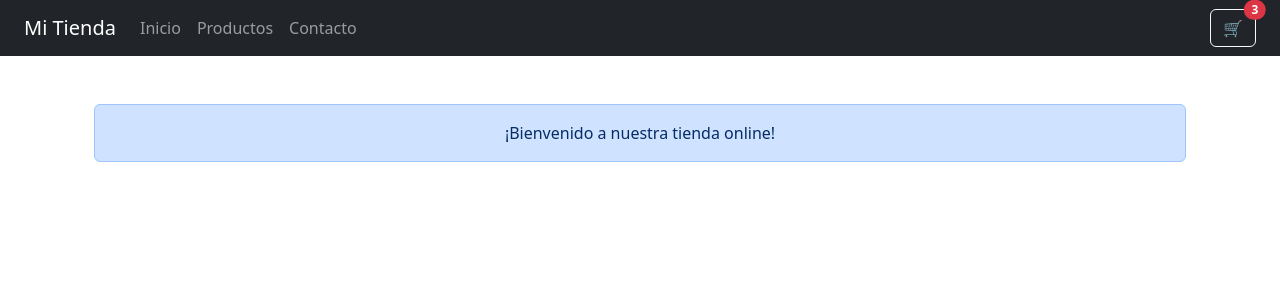
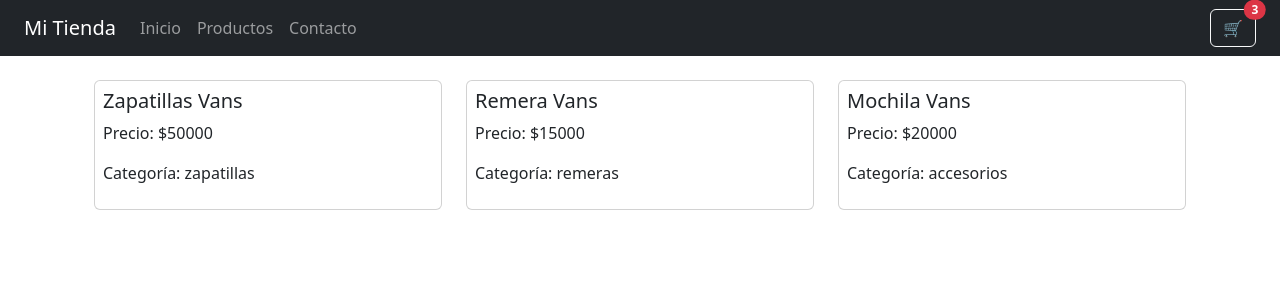
Before and after one commit to Jonarias98/CreaTuLanding1-Arias, a React (Vite) app: page / in a window 1280 px wide. Shown: the top 300 px of the page. Built offline with nearby package versions, Linux system fonts and the light colour scheme.

Commit message:
rutas y detalle de productos

```diff
--- a/package.json
+++ b/package.json
@@ -12,7 +12,8 @@
   "dependencies": {
     "bootstrap": "^5.3.7",
     "react": "^19.1.0",
-    "react-dom": "^19.1.0"
+    "react-dom": "^19.1.0",
+    "react-router-dom": "^7.9.1"
   },
   "devDependencies": {
     "@eslint/js": "^9.30.1",
--- a/src/App.jsx
+++ b/src/App.jsx
@@ -1,14 +1,34 @@
+import { BrowserRouter, Routes, Route } from "react-router-dom";
 import NavBar from "./components/NavBar";
 import ItemListContainer from "./components/ItemListContainer";
+import ItemDetailContainer from "./components/ItemDetailContainer";
 
 function App() {
   return (
-    <>
+    <BrowserRouter>
       <NavBar />
       <main className="container-md mt-4">
-        <ItemListContainer saludo="¡Bienvenido a nuestra tienda online!" />
+        <Routes>
+          {/* Home */}
+          <Route
+            path="/"
+            element={<ItemListContainer saludo="¡Bienvenido a nuestra tienda online!" />}
+          />
+
+          {/* Categorías */}
+          <Route
+            path="/category/:categoryId"
+            element={<ItemListContainer saludo="Productos por categoría" />}
+          />
+
+          {/* Detalle de producto */}
+          <Route path="/item/:itemId" element={<ItemDetailContainer />} />
+
+          {/* Página 404 */}
+          <Route path="*" element={<h2>404 - Página no encontrada</h2>} />
+        </Routes>
       </main>
-    </>
+    </BrowserRouter>
   );
 }
 
--- /dev/null
+++ b/src/components/ItemDetailContainer.jsx
@@ -0,0 +1,38 @@
+import { useEffect, useState } from "react";
+import { useParams } from "react-router-dom";
+
+const products = [
+  { id: 1, name: "Zapatillas Vans", price: 50000, category: "zapatillas" },
+  { id: 2, name: "Remera Vans", price: 15000, category: "remeras" },
+  { id: 3, name: "Mochila Vans", price: 20000, category: "accesorios" },
+];
+
+const getProductById = (id) => {
+  return new Promise((resolve) => {
+    setTimeout(() => {
+      resolve(products.find((prod) => prod.id === Number(id)));
+    }, 1000);
+  });
+};
+
+function ItemDetailContainer() {
+  const { itemId } = useParams();
+  const [product, setProduct] = useState(null);
+
+  useEffect(() => {
+    getProductById(itemId).then((res) => setProduct(res));
+  }, [itemId]);
+
+  if (!product) return <p>Cargando producto...</p>;
+
+  return (
+    <div>
+      <h2>{product.name}</h2>
+      <p>Precio: ${product.price}</p>
+      <p>Categoría: {product.category}</p>
+      {/* Aquí luego podés agregar ItemCount para unidades */}
+    </div>
+  );
+}
+
+export default ItemDetailContainer;
--- /dev/null
+++ b/src/components/ItemList.jsx
@@ -0,0 +1,17 @@
+const ItemList = ({ products }) => {
+  return (
+    <div className="row">
+      {products.map((product) => (
+        <div key={product.id} className="col-md-4 mb-3">
+          <div className="card p-2">
+            <h5>{product.name}</h5>
+            <p>Precio: ${product.price}</p>
+            <p>Categoría: {product.category}</p>
+          </div>
+        </div>
+      ))}
+    </div>
+  );
+};
+
+export default ItemList;
--- a/src/components/ItemListContainer.jsx
+++ b/src/components/ItemListContainer.jsx
@@ -1,11 +1,41 @@
-const ItemListContainer = ({ saludo }) => {
+import { useEffect, useState } from "react";
+import { useParams } from "react-router-dom";
+import ItemList from "./ItemList";
+
+const products = [
+  { id: 1, name: "Zapatillas Vans", price: 50000, category: "zapatillas" },
+  { id: 2, name: "Remera Vans", price: 15000, category: "remeras" },
+  { id: 3, name: "Mochila Vans", price: 20000, category: "accesorios" },
+];
+
+const getProducts = () => {
+  return new Promise((resolve) => {
+    setTimeout(() => {
+      resolve(products);
+    }, 1000);
+  });
+};
+
+function ItemListContainer({ greeting }) {
+  const [items, setItems] = useState([]);
+  const { categoryId } = useParams();
+
+  useEffect(() => {
+    getProducts().then((res) => {
+      if (categoryId) {
+        setItems(res.filter((prod) => prod.category === categoryId));
+      } else {
+        setItems(res);
+      }
+    });
+  }, [categoryId]);
+
   return (
-    <div className="container mt-5">
-      <div className="alert alert-primary text-center" role="alert">
-        {saludo}
-      </div>
+    <div className="container">
+      <h2>{greeting}</h2>
+      <ItemList products={items} />
     </div>
   );
-};
+}
 
 export default ItemListContainer;
--- a/src/components/NavBar.jsx
+++ b/src/components/NavBar.jsx
@@ -1,29 +1,32 @@
+import { Link } from "react-router-dom";
 import CartWidget from "./CartWidget";
 
 const NavBar = () => {
   return (
     <nav className="navbar navbar-expand-lg navbar-dark bg-dark px-4">
-      <a className="navbar-brand" href="#">
+      <Link className="navbar-brand" to="/">
         Mi Tienda
-      </a>
+      </Link>
+
       <div className="collapse navbar-collapse">
         <ul className="navbar-nav me-auto">
           <li className="nav-item">
-            <a className="nav-link" href="#">
+            <Link className="nav-link" to="/">
               Inicio
-            </a>
+            </Link>
           </li>
           <li className="nav-item">
-            <a className="nav-link" href="#">
+            <Link className="nav-link" to="/category/productos">
               Productos
-            </a>
+            </Link>
           </li>
           <li className="nav-item">
-            <a className="nav-link" href="#">
+            <Link className="nav-link" to="/category/contacto">
               Contacto
-            </a>
+            </Link>
           </li>
         </ul>
+
         <CartWidget />
       </div>
     </nav>
```
Also changed, not shown: 1 other file (tests, documents, lock files or other folders).
